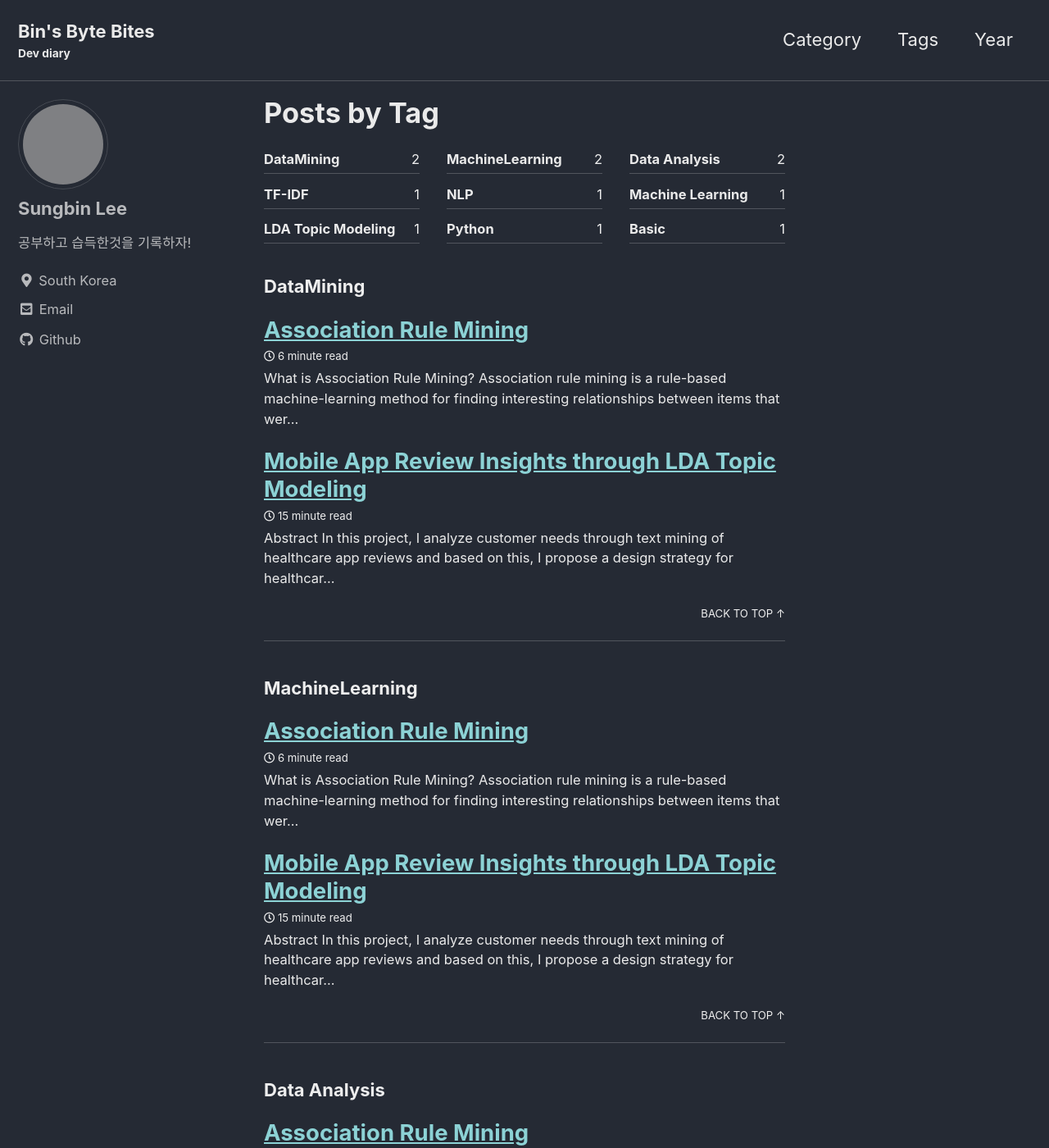
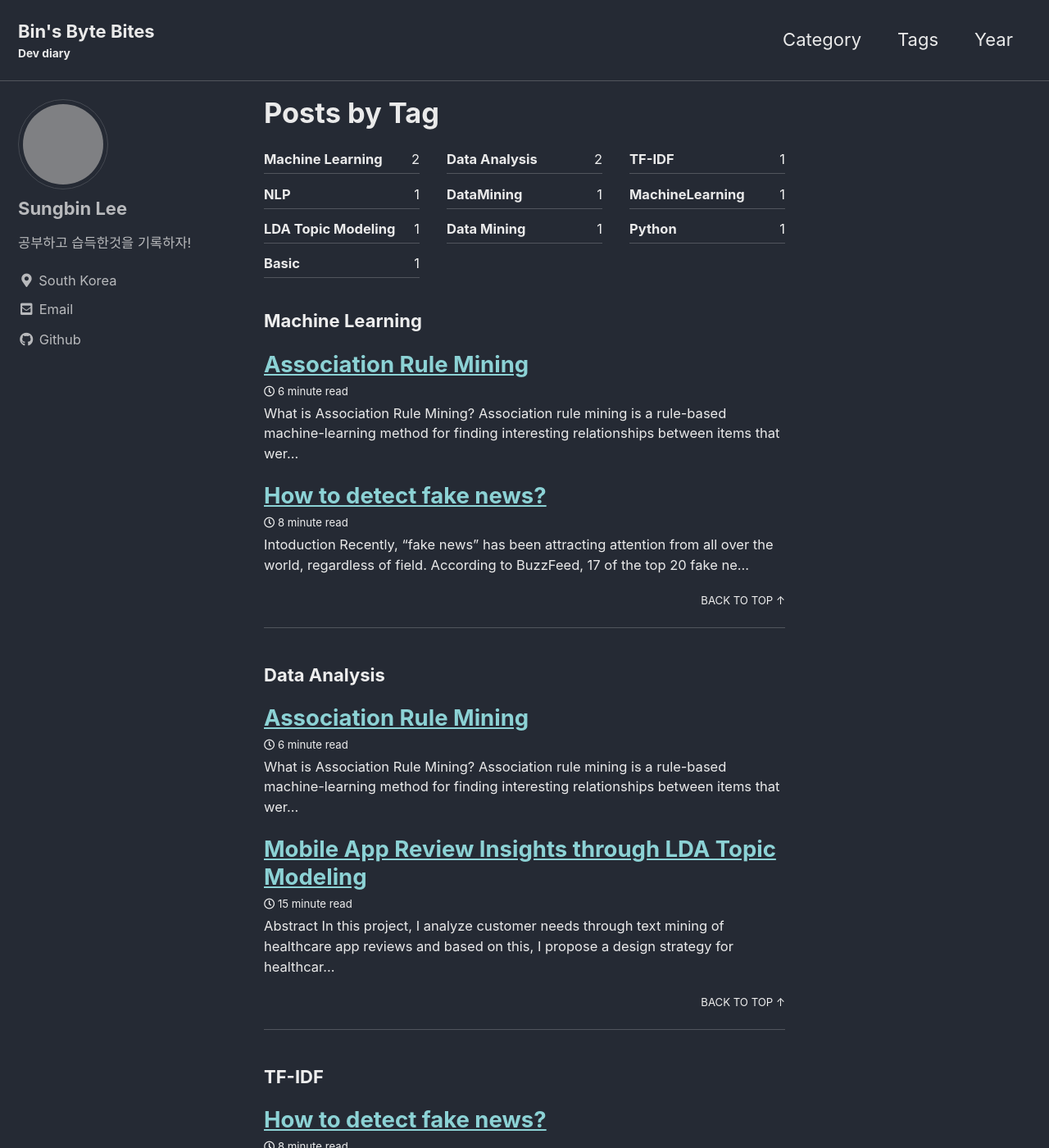
Before and after one commit to sungbinlee/tech.sungbinlee.dev, a Jekyll site: the page built from _pages/tag-archive.md, in a window 1280 px wide and 1400 px high. Shown: the whole window at 82% size. Built offline with Jekyll 4.4.1, drawn with Linux system fonts in a browser that asks for light colours; cached includes are drawn as plain includes; some of the changed text lies outside the part shown; grey boxes are pictures that could not be loaded.

Commit message:
Update 2022-10-21-association-rule-mining.md

```diff
--- a/_posts/Artificial_Intelligence/2022-10-21-association-rule-mining.md
+++ b/_posts/Artificial_Intelligence/2022-10-21-association-rule-mining.md
@@ -3,8 +3,8 @@ title: "Association Rule Mining"
 categories:
   - Artificial Intelligence
 tags:
-  - DataMining
-  - MachineLearning
+  - Data Mining
+  - Machine Learning
   - Data Analysis
 toc: true
 toc_sticky: true
```
